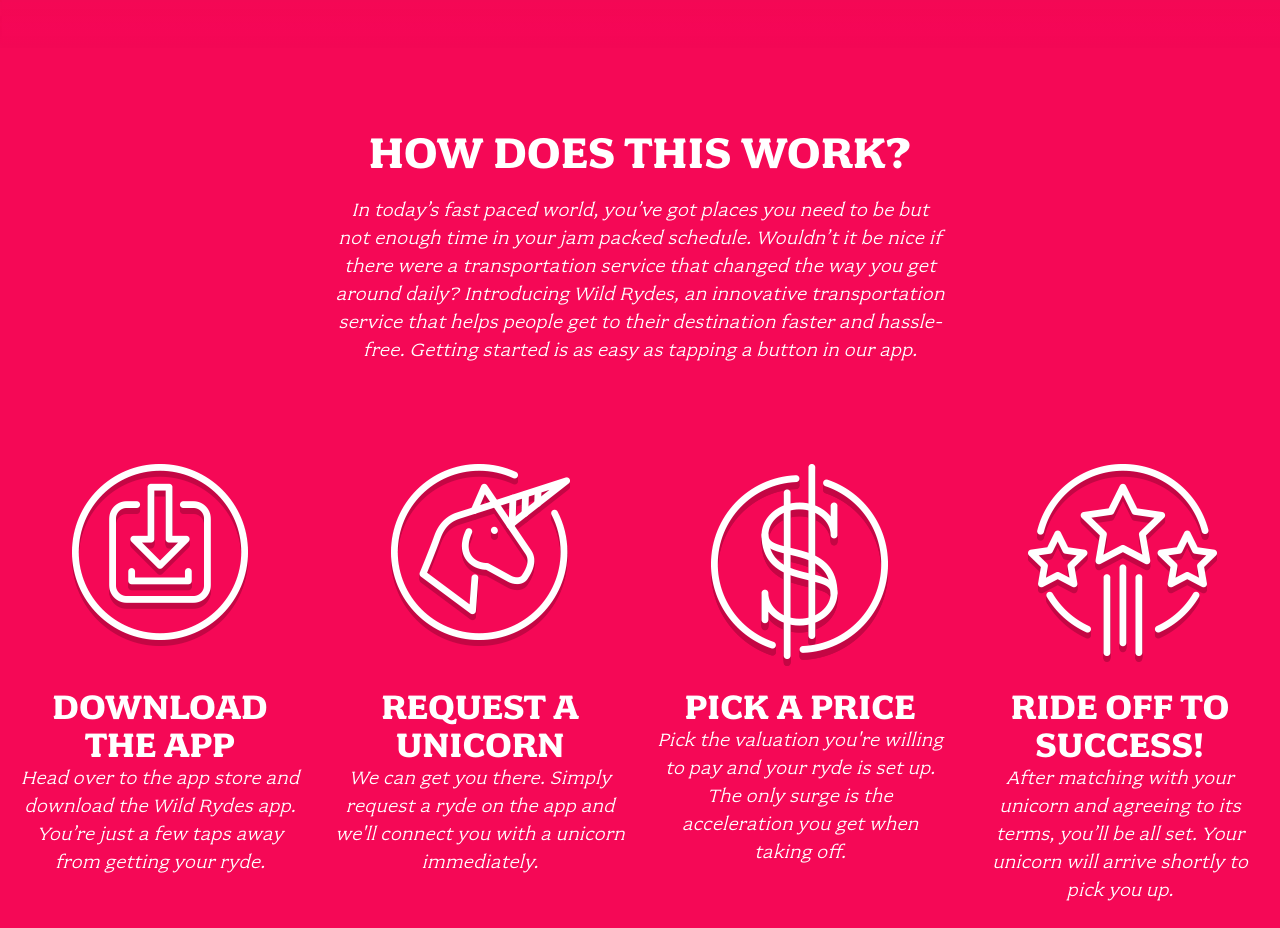
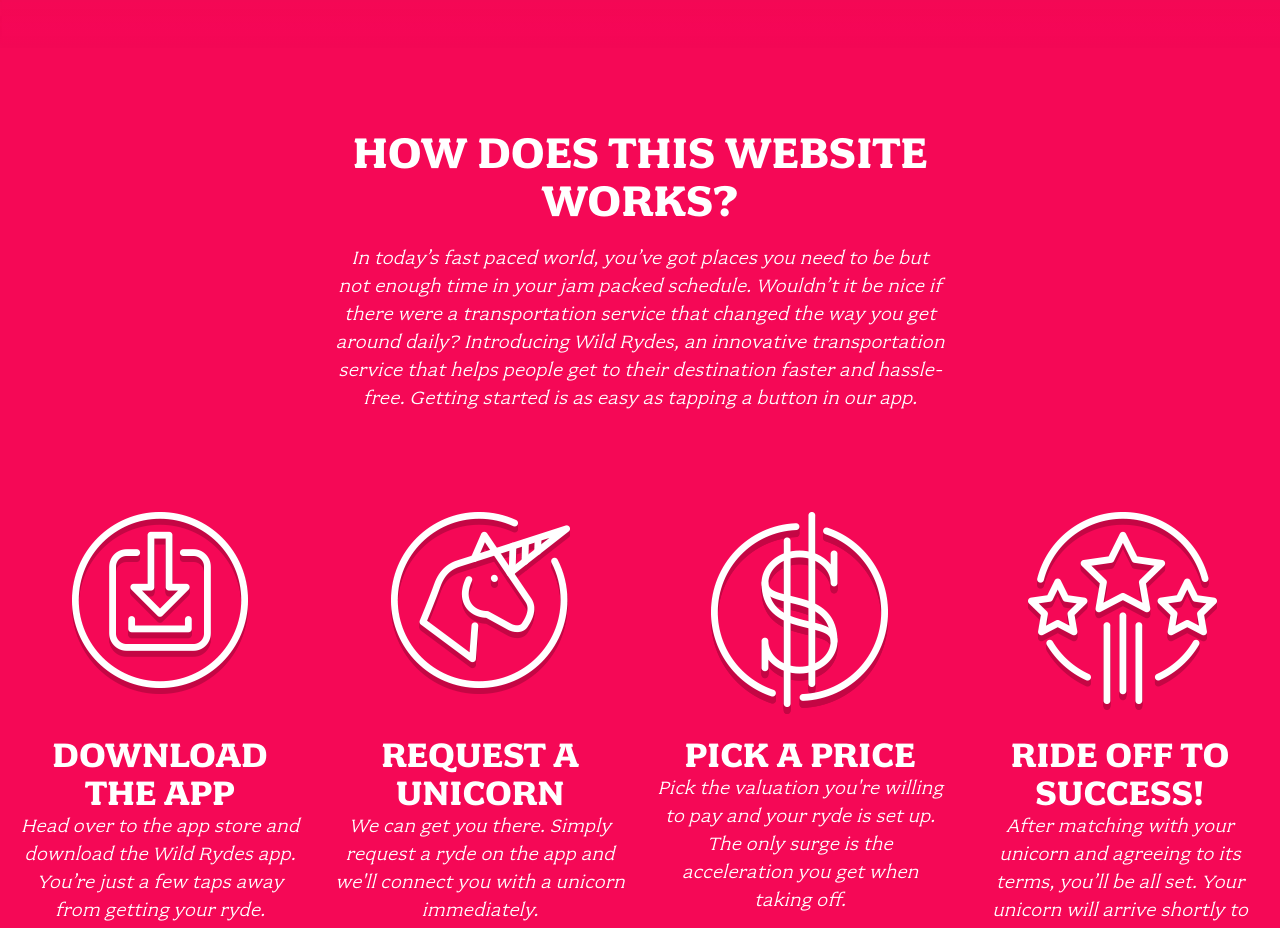
Before and after one commit to agarwalv0698/wildrydes-site, a plain HTML site: page index.html in a window 1280 px wide. Shown: the part 900-1828 px from the top of the page. Drawn offline with Linux system fonts and the light colour scheme.

Commit message:
Update index.html

```diff
--- a/index.html
+++ b/index.html
@@ -30,7 +30,7 @@
 
   <section class="home-about">
     <div class="row column large-9 xlarge-6 xxlarge-4">
-      <h2 class="section-title">How Does This Work?</h2>
+      <h2 class="section-title">How Does This Website Works?</h2>
       <p class="content">
         In today’s fast paced world, you’ve got places you need to be but not enough time in your jam packed schedule. Wouldn’t it be nice if there were a transportation service that changed the way you get around daily? Introducing Wild Rydes, an innovative transportation service that helps people get to their destination faster and hassle-free. Getting started is as easy as tapping a button in our app.
       </p>
```
